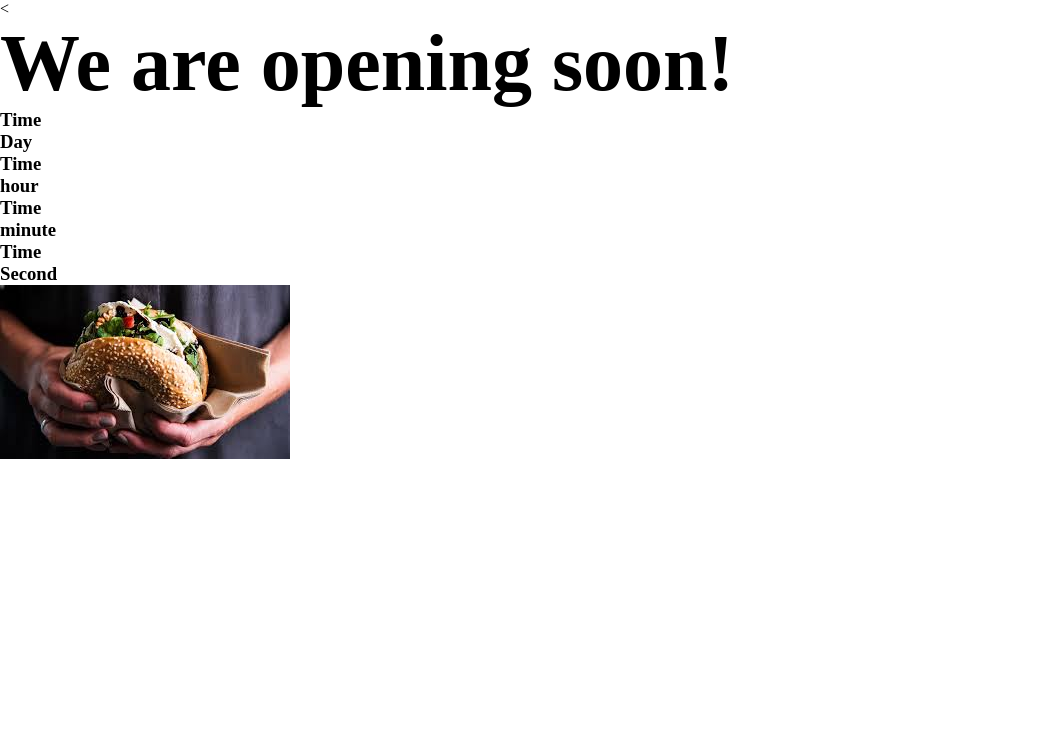
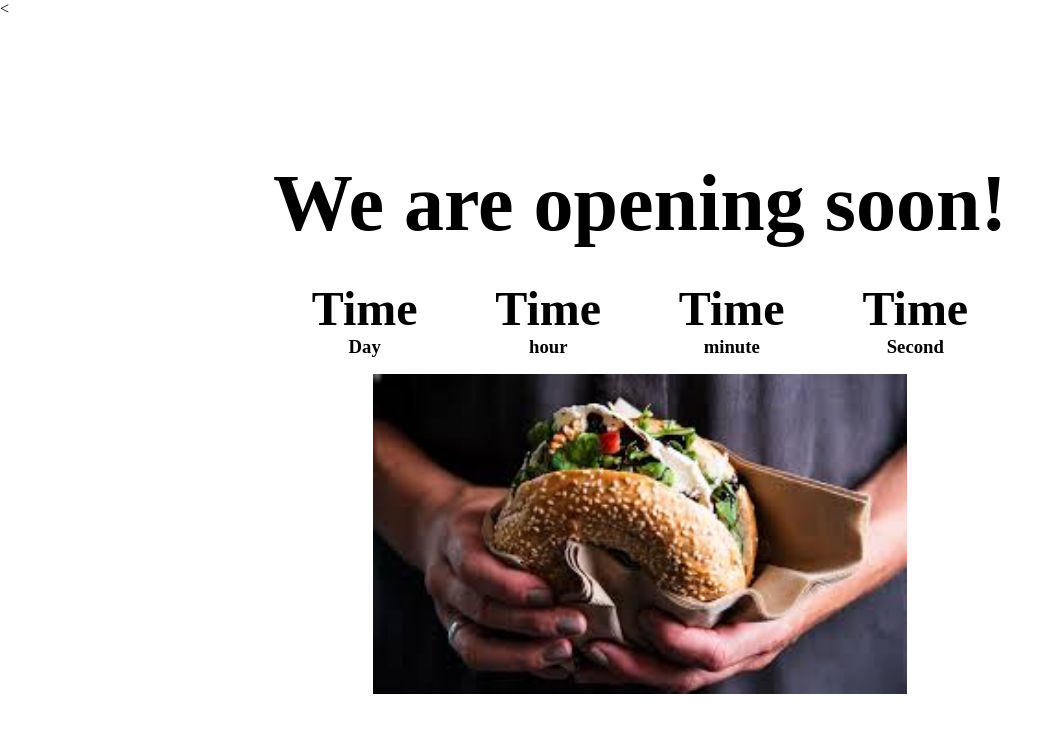
Before and after one commit to thahathafani/countdown, a plain HTML site: page index.html in a window 1280 px wide. Shown: the whole page, without its empty margins (0-1064 px from the left). Drawn offline with Linux system fonts and the light colour scheme.

Commit message:
style file done

```diff
--- a/style.css
+++ b/style.css
@@ -7,4 +7,28 @@
 h2{
     font-size: 5rem;
     font-weight: bold;
+    padding: 1rem;
 }
+.coming-soon {
+    min-height: 100vh;
+    display: flex;
+    align-items: center;
+    flex-direction: column;
+    justify-content: center;
+
+}
+.countdown {
+    display: flex;
+    justify-content: space-around;
+    text-align: center;
+    padding: 1rem;
+}
+.day,
+.hour,
+.minute,
+.second{
+    font-size:3rem;
+}
+.weight{
+    height: 40vh;
+}
```
